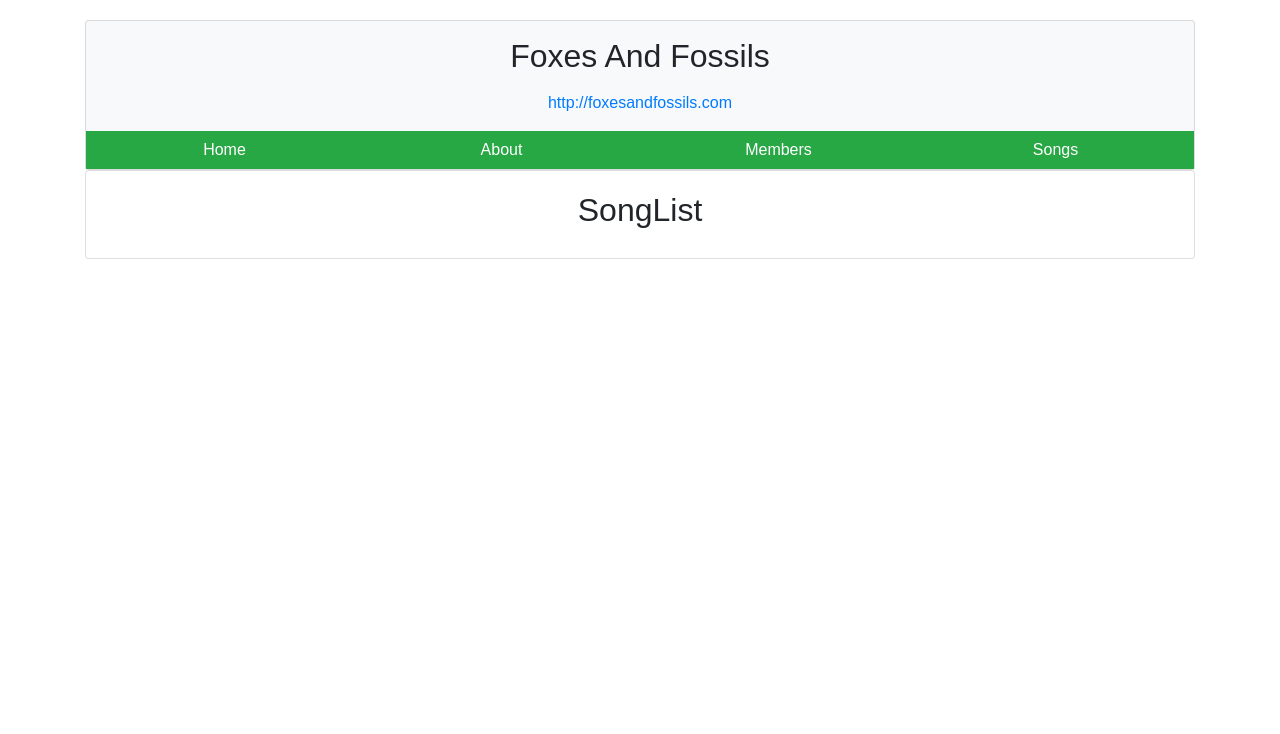
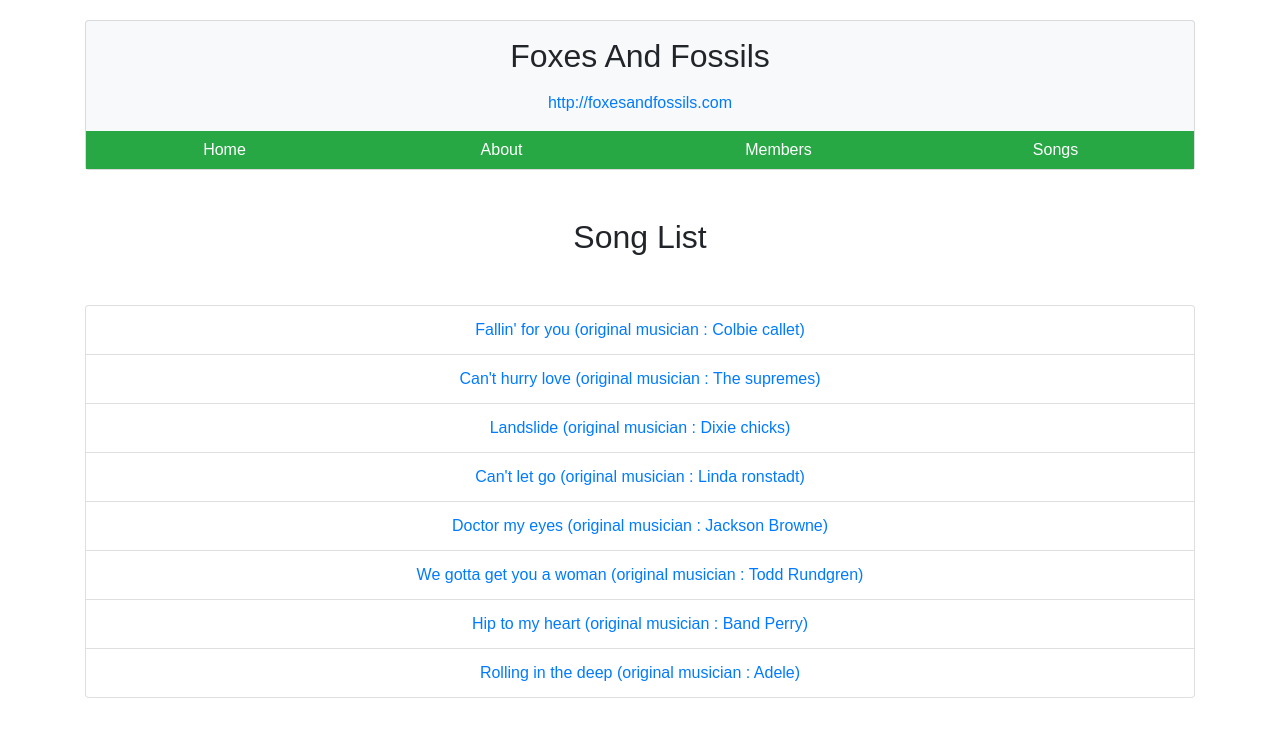
Before and after one commit to developsy/inisw-react-router, a React (Vite) app: page /songs in a window 1280 px wide. Shown: the top 734 px of the page. Built offline with nearby package versions, Linux system fonts and the light colour scheme.

Commit message:
feat: 동적 파라미터를 받아서 전달하는 기능 추가

```diff
--- a/src/App.jsx
+++ b/src/App.jsx
@@ -5,8 +5,20 @@ import Home from "./components/Home";
 import About from "./components/About";
 import Members from "./components/Members";
 import SongList from "./components/SongList";
+import SongDetail from "./components/SongDetail";
 
 const App = () => {
+  const [songs] = useState([
+    { id: 1, title: "Fallin' for you", musician: "Colbie callet", youtube_link: "PABUl_EX_hw" },
+    { id: 2, title: "Can't hurry love", musician: "The supremes", youtube_link: "EJDPhjQft04" },
+    { id: 3, title: "Landslide", musician: "Dixie chicks", youtube_link: "V2N7gYom9-A" },
+    { id: 4, title: "Can't let go", musician: "Linda ronstadt", youtube_link: "P-EpGKXmoe4" },
+    { id: 5, title: "Doctor my eyes", musician: "Jackson Browne", youtube_link: "7JlFKS_1oZk" },
+    { id: 6, title: "We gotta get you a woman", musician: "Todd Rundgren", youtube_link: "EyUjbBViAGE" },
+    { id: 7, title: "Hip to my heart", musician: "Band Perry", youtube_link: "vpLCFnD9LFo" },
+    { id: 8, title: "Rolling in the deep", musician: "Adele", youtube_link: "EvK8pDK6IQU" },
+  ]);
+
   const [members] = useState([
     { name: "Maggie Adams", photo: "photos/photos/Mag.png" },
     { name: "Sammie Purcell", photo: "photos/photos/Sam.png" },
@@ -16,6 +28,7 @@ const App = () => {
     { name: "Toby Ruckert", photo: "photos/photos/Toby.jpg" },
   ]);
 
+  //이곳에서 컴포넌트에 전달할 state를 결정한다.
   return (
     <Router>
       <div className="container">
@@ -24,7 +37,8 @@ const App = () => {
           <Route path="/" element={<Home />}></Route>
           <Route path="/about" element={<About title={"여우와 늙다리들"} />}></Route>
           <Route path="/members" element={<Members members={members} />}></Route>
-          <Route path="/songs" element={<SongList />}></Route>
+          <Route path="/songs" element={<SongList songs={songs} />}></Route>
+          <Route path="/songs/:id" element={<SongDetail songs={songs} />}></Route>
         </Routes>
       </div>
     </Router>
--- a/src/components/Members.jsx
+++ b/src/components/Members.jsx
@@ -15,7 +15,7 @@ const Members = (props) => {
   });
   return (
     <div>
-      <h2 class="m-4">Members</h2>
+      <h2 className="m-4">Members</h2>
       <div className="container">
         <div className="row">{list}</div>
       </div>
--- /dev/null
+++ b/src/components/SongDetail.jsx
@@ -0,0 +1,23 @@
+import React from "react";
+import { Link, useParams } from "react-router-dom";
+
+const SongDetail = ({ songs }) => {
+  const params = useParams();
+  const id = parseInt(params.id, 10);
+  const song = songs.find((song) => song.id === id);
+  const full_link = `https://m.youtube.com/watch?v=${song.youtube_link}`;
+  return (
+    <div className="mt-5">
+      <h2>{song.title}</h2>
+      <p>Original Musician : {song.musician}</p>
+      <p>
+        <a href={full_link} target="new">
+          View Youtube
+        </a>
+      </p>
+      <Link to="/songs">Return SongList</Link>
+    </div>
+  );
+};
+
+export default SongDetail;
--- a/src/components/SongList.jsx
+++ b/src/components/SongList.jsx
@@ -1,9 +1,22 @@
 import React from "react";
+import { Link } from "react-router-dom";
 
-const SongList = () => {
+//Link 태그는 상세정보를 의미하기에(유튜브 영상의 고유 아이디) 동적으로 바뀌어야 함.
+const SongList = ({ songs }) => {
+  let list = songs.map((song) => {
+    return (
+      <li className="list-group-item" key={song.id}>
+        <Link to={`/songs/${song.id}`}>
+          {song.title} (original musician : {song.musician})
+        </Link>
+      </li>
+    );
+  });
+
   return (
-    <div className="card card-body">
-      <h2>SongList</h2>
+    <div>
+      <h2 className="m-5">Song List</h2>
+      <ul className="list-group">{list}</ul>
     </div>
   );
 };
```
